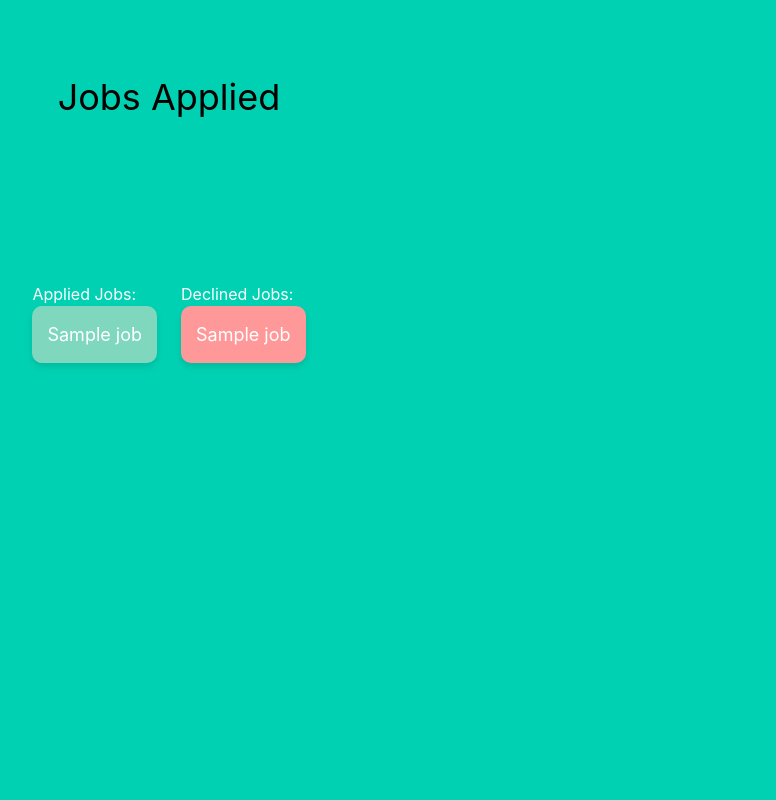
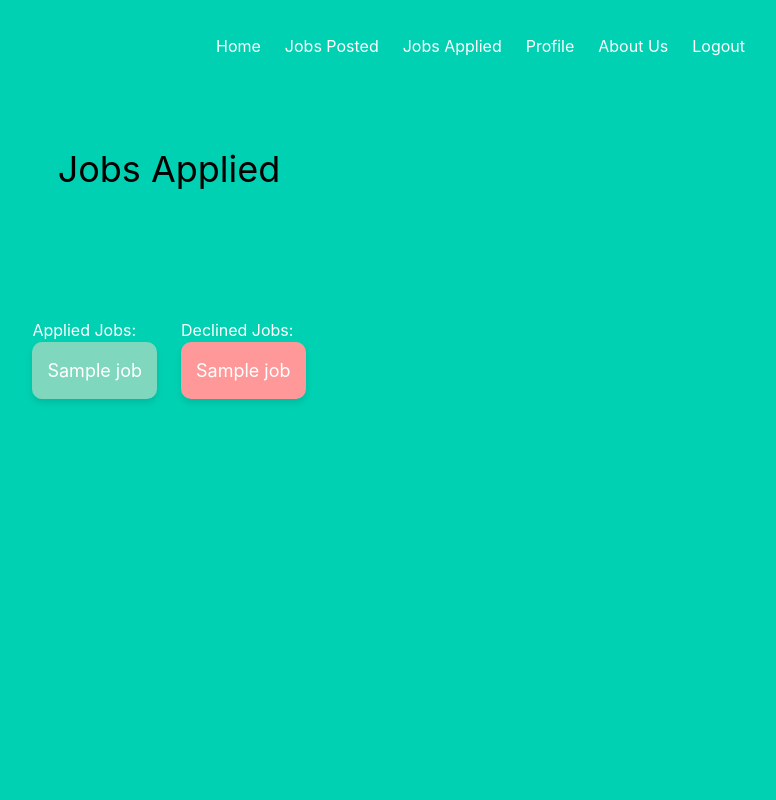
Before and after one commit to DevWambugu/taskme, a Python web app: template templates/jobs_applied.html in a window 1280 px wide. Shown: the whole page, without its empty margins (471-1247 px from the left). Run offline with Jinja, Linux system fonts and the light colour scheme; the template is opened without the code that fills it: most values are stand-ins (such as "Sample title", 1, 10 or a date in 2020).

Commit message:
add nav keys

```diff
--- a/templates/jobs_applied.html
+++ b/templates/jobs_applied.html
@@ -55,7 +55,36 @@
 
 <body>
     <section class="hero is-primary is-fullheight">
+        <section class="hero is-primary is-fullheight">
 
+            <div class="hero-head">
+                <nav class="navbar">
+                    <div class="container">
+                        <div id="navbarMenuHeroA" class="navbar-menu">
+                            <div class="navbar-end">
+                                <a href="{{ url_for('main.index') }}" class="navbar-item">
+                                    Home
+                                </a>
+                                <a href="{{ url_for('main.jobs_posted') }}" class="navbar-item">
+                                    Jobs Posted
+                                </a>
+                                <a href="{{ url_for('main.jobs_applied') }}" class="navbar-item">
+                                    Jobs Applied
+                                </a>
+                                <a href="{{ url_for('main.profile') }}" class="navbar-item">
+                                    Profile
+                                </a>
+                                <a href="{{ url_for('main.about_us') }}" class="navbar-item">
+                                    About Us
+                                </a>
+                                <a href="{{ url_for('auth.logout') }}" class="navbar-item">
+                                    Logout
+                                </a>
+                            </div>
+                        </div>
+                    </div>
+                </nav>
+            </div>
         <div class="container has-text-centered">
             <h1>Jobs Applied</h1>
         </div>
```
